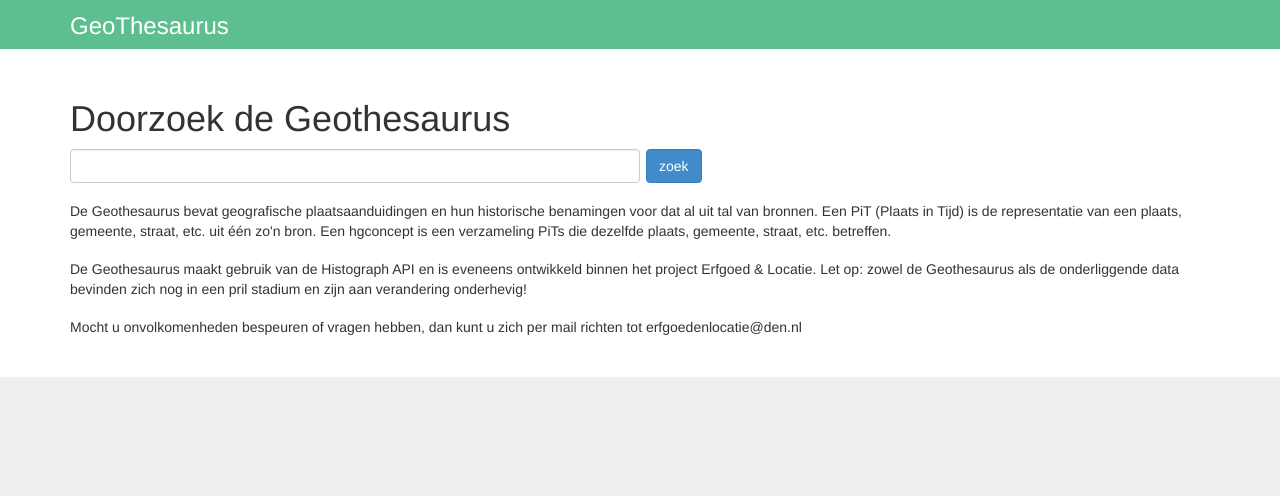
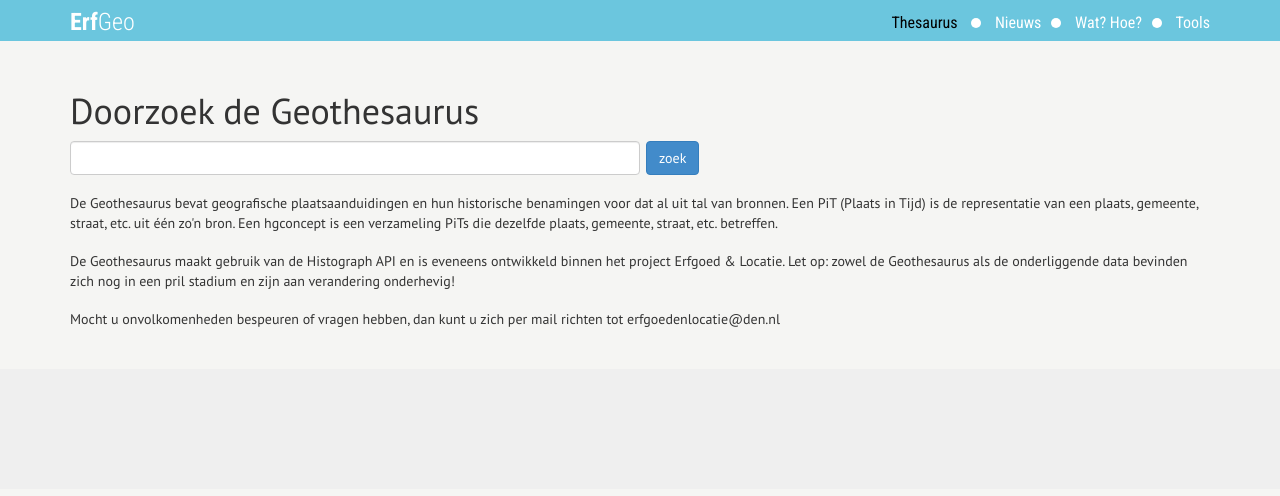
Before and after one commit to erfgoed-en-locatie/geothesaurus, a CodeIgniter app: page /erfgoedenlocatie/ in a window 1280 px wide. Shown: the top 496 px of the page. Run offline with CodeIgniter, Linux system fonts and the light colour scheme; some libraries are stand-ins or nearby versions.

Commit message:
erfgeo style header

```diff
--- a/application/views/header.php
+++ b/application/views/header.php
@@ -26,21 +26,27 @@
 <body>
 
 <div id="headerbg">
-<div id="header" class="container">
-    <div id="usernav">
-    	<? if($this->router->fetch_method() != "index"){ ?>
-        <form action="<?= $this->config->item('base_url') ?>">
-        <input style="width:200px;" value="" type="text" class="floatinput form-control" name="q" /> <button class="btn btn-primary">zoek</button>
-		</form>
-		<? } ?>
-    </div>
+	<div id="header" class="container">
+		<div id="mainmenu">
+			Thesaurus <span class="delimiter"></span>
+			<a href="http://erfgeo.nl/nieuws/">Nieuws</a><span class="delimiter"></span>
+			<a href="http://erfgeo.nl/wat-hoe/">Wat? Hoe?</a><span class="delimiter"></span>
+			<a href="http://erfgeo.nl/tools/">Tools</a>
+		</div>
+	    <h1><a href="http://erfgeo.nl/"><span>Erf</span>Geo</a></h1>
+	</div>
+</div>
 
-    <h1><a href="<?= $this->config->item('base_url') ?>">GeoThesaurus</a></h1>
-
-</div>
-</div>
 
 
 
 <div id="wrap">
     <div id="main" class="container">
+
+		<div id="search">
+			<? if($this->router->fetch_method() != "index"){ ?>
+		    <form action="<?= $this->config->item('base_url') ?>">
+		    <input style="width:200px;" value="" type="text" class="floatinput form-control" name="q" /> <button class="btn btn-primary">zoek</button>
+			</form>
+			<? } ?>
+		</div>
--- a/application/views/pit.php
+++ b/application/views/pit.php
@@ -7,7 +7,7 @@ if(isset($pit['properties']['uri'])){
 	$props['bron uri'] = '<a href="' . $pit['properties']['uri'] . '">' . $pit['properties']['uri'] . '</a>';
 }
 $props["type"] = $pit['properties']['type'];
-$props["permalink"] = $this->config->item('base_url') . 'pit/' . $pit['properties']['hgid'];
+$props["permalink"] = '<input class="form-control" type="text" value="' . $this->config->item('base_url') . 'pit/' . $pit['properties']['hgid'] . '" />';
 if(isset($pit['properties']['hasBeginning'])){
 	$props['startdatum'] = $pit['properties']['hasBeginning'];
 }
--- a/assets/css/style.css
+++ b/assets/css/style.css
@@ -1,24 +1,59 @@
 @charset "UTF-8";
 /* CSS Document */
 
+@import url(http://fonts.googleapis.com/css?family=Roboto+Condensed:700,300,400);
+
+@import url(http://fonts.googleapis.com/css?family=Open+Sans:400,700);
+
+@import url(http://fonts.googleapis.com/css?family=PT+Sans:400,700);
+
+body, th, h1, h2, h3{
+	font-family: 'PT Sans', sans-serif;
+}
+#header h1{
+	font-family: "Roboto Condensed";
+	font-weight: 300;
+}
+#header h1 a span{
+	font-weight: 700;
+}
+#mainmenu{
+	float: right;
+	font-size: 16px;
+	font-family: "Roboto Condensed";
+	padding-top: 6px;
+	color: #000;
+}
 body{
-	background-color: #efefef;
+	background-color: #F5F5F3;
 }
 #wrap{
-	background-color: #fff;
+	background-color: #F5F5F3;
 	padding: 30px 0;
+}
+#search form{
+	float: right;
+	padding-top: 10px;
 }
 #header a{
 	color: #fff;
 }
+a{
+	color: #ef4f65;
+}
 #headerbg{
-	background-color:#5DBF8F;
+	background-color:#6bc6de;
 	color:#fff;
-	padding: 10px 0;
+	padding: 6px 0;
 }
-#header #usernav{
-	float:right;
-	text-align:right;
+.delimiter{
+	display: inline-block;
+	background-color: #fff;
+	height: 10px;
+	width: 10px;
+	border-radius: 5px;
+	margin-left: 10px;
+	margin-right: 10px;
 }
 #header h1{
 	margin:3px 0 0 0;
```
